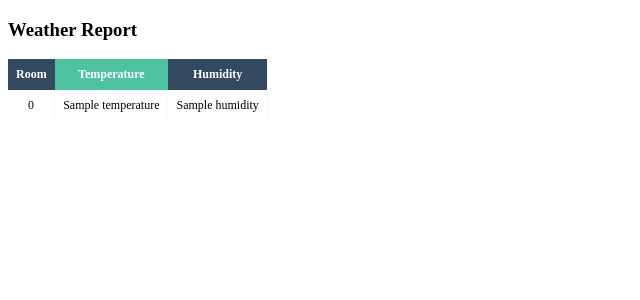
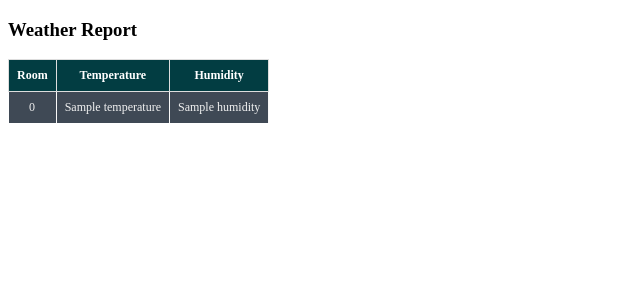
Before and after one commit to danistark1/sensorGatewayAPISymf, a Symfony app: template templates/sensor/weatherStationDailyReport.html.twig in a window 1280 px wide. Shown: the top 300 px of the page, without its empty margins (0-640 px from the left). Run offline with Twig, Linux system fonts and the light colour scheme; the template is opened without the code that fills it: most values are stand-ins (such as "Sample title", 1, 10 or a date in 2020); some libraries are stand-ins or nearby versions.

Commit message:
fix email template style

```diff
--- a/src/Controller/SensorController.php
+++ b/src/Controller/SensorController.php
@@ -1,7 +1,4 @@
 <?php
-/**
- * @author Dani Stark(danistark1.ca@gmail.com).
- */
 namespace App\Controller;
 
 use App\Entity\SensorEntity;
@@ -32,6 +29,7 @@ use App\Kernel;
 /**
  * Class SensorController
  *
+ * @author Dani Stark
  * @package App\Controller
  */
 class SensorController extends AbstractController  {
@@ -114,6 +112,7 @@ class SensorController extends AbstractController  {
      */
     private function checkConfiguration($configsDefined): void {
         if (empty($configsDefined)) {
+            $trace = (new \Exception)->getTrace();
             throw new HttpException(401, 'Something went wrong. Configuration has not been defined.');
         }
     }
@@ -273,6 +272,7 @@ class SensorController extends AbstractController  {
      */
     public function getByID(int $id, Request $request): Response {
         $validSensorConfig = $this->validateStationID($id, __CLASS__.__FUNCTION__);
+
         if ($validSensorConfig) {
             $response = $this->sensorRepository->findByQuery(['station_id' => $id]);
             $this->validateResponse($response, $id);
--- a/templates/sensor/style.css
+++ b/templates/sensor/style.css
@@ -17,7 +17,7 @@
     display: block;
     max-width: 100%;
     white-space: nowrap;
-    background-color: white;
+    /*background-color: white;*/
 }
 
 .fl-table td, .fl-table th {
@@ -30,17 +30,17 @@
     font-size: 12px;
 }
 
-.fl-table thead th {
+.fl-table th {
     color: #ffffff;
-    background: #4FC3A1;
+    background: #023d42;
+    border: 1px solid #ddd;
 }
 
-
-.fl-table thead th:nth-child(odd) {
-    color: #ffffff;
-    background: #324960;
+.fl-table tr {
+    color: #f2f2f2;
+    background: #3f4955;
 }
 
-.fl-table tr:nth-child(even) {
-    background: #F8F8F8;
+.fl-table tr:hover {
+    background-color: #2d2a2a;
 }
--- a/templates/sensor/weatherStationDailyReport.html.twig
+++ b/templates/sensor/weatherStationDailyReport.html.twig
@@ -11,13 +11,11 @@
 <h3>Weather Report </h3>
 
 <table id="weatherData" class="fl-table">
-    <thead>
     <tr>
         <th>Room</th>
         <th>Temperature</th>
         <th>Humidity</th>
     </tr>
-    </thead>
     <tbody>
     {% for room, sensorData in weatherData%}
 <tr>
```
